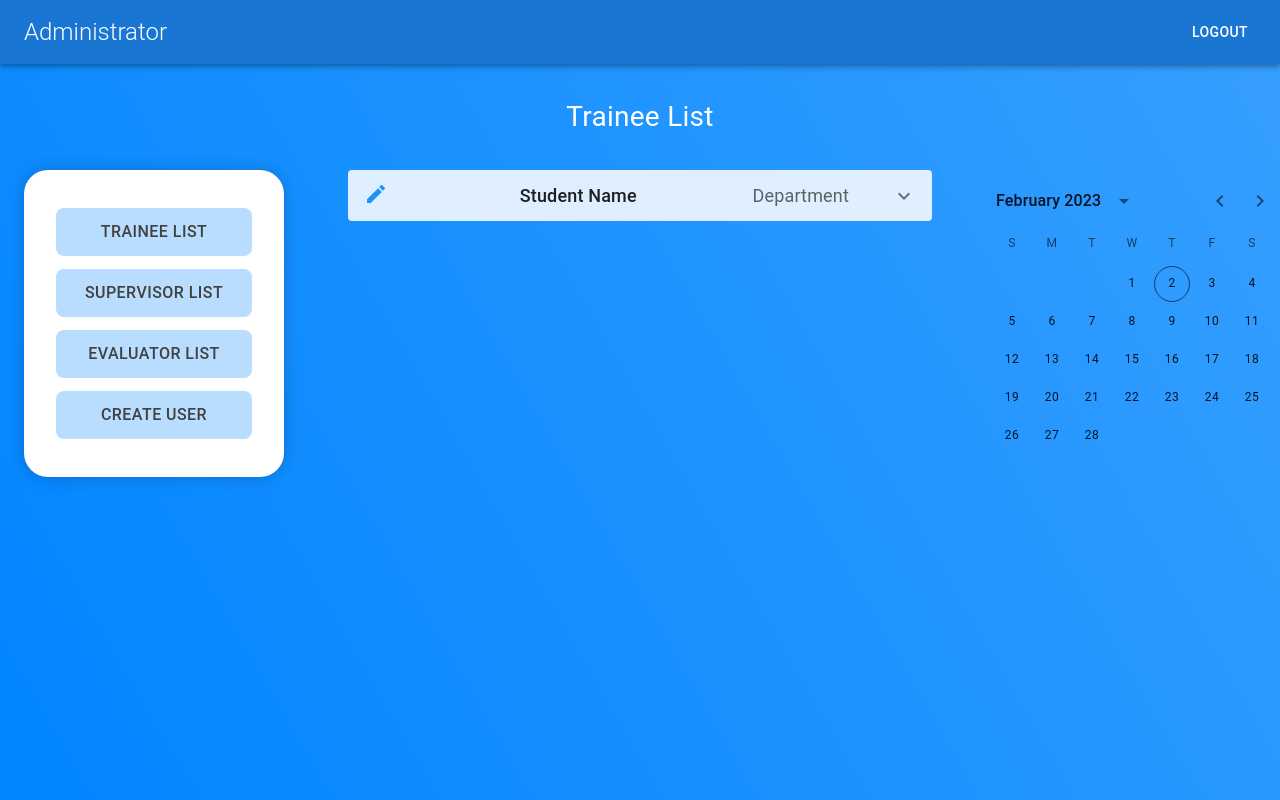
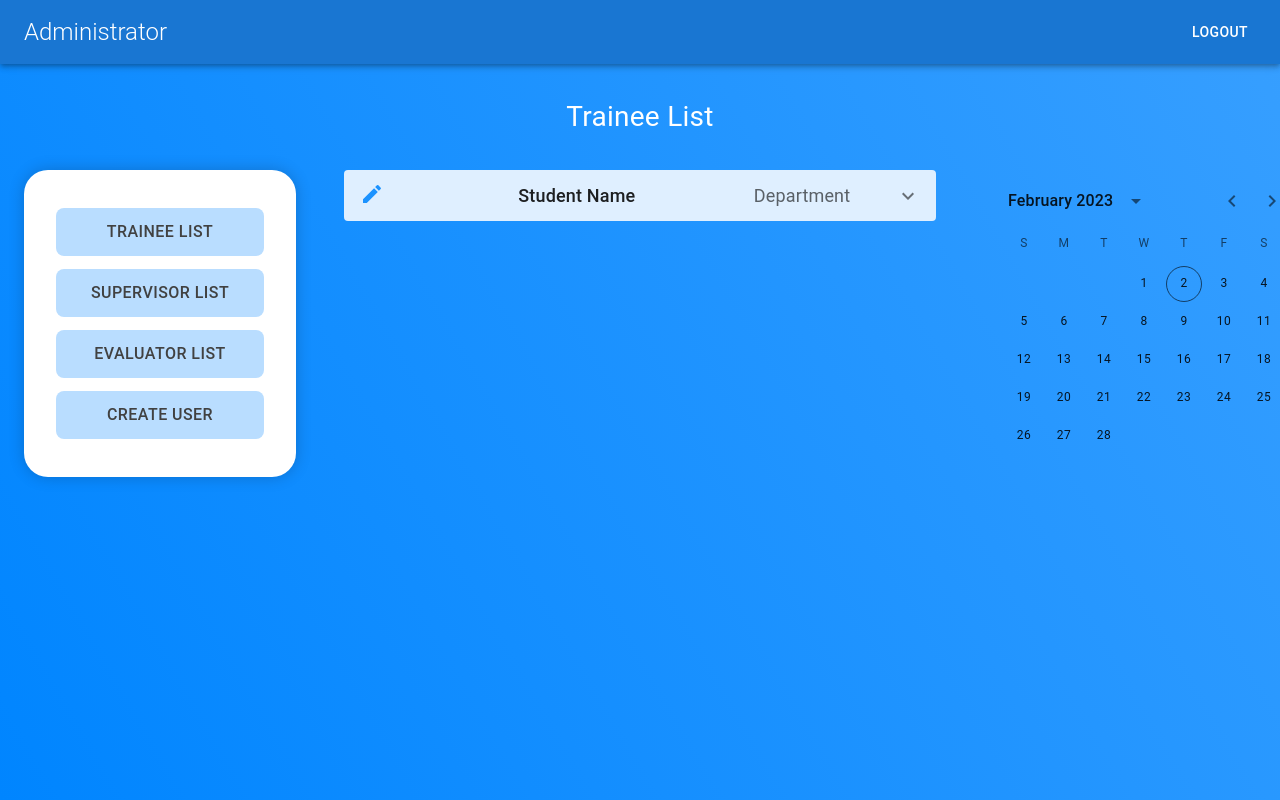
Before and after one commit to z1nc0r3/online-journal-project-frontend, a React (Create React App) app: page /admin/trainee_list in a window 1280 px wide. Shown: the top 800 px of the page. Built offline with nearby package versions, Linux system fonts and the light colour scheme.

Commit message:
Main Layout update

```diff
--- a/src/layout/components/Layout.jsx
+++ b/src/layout/components/Layout.jsx
@@ -5,9 +5,10 @@ import AdminHeader from "./admin/AdminHeader";
 import AdminLeftWidget from "./admin/LeftWidget";
 import AdminTraineeList from "./admin/TraineeList";
 import CssBaseline from "@mui/material/CssBaseline";
-import { LocalizationProvider } from '@mui/x-date-pickers/LocalizationProvider';
-import { AdapterDayjs } from '@mui/x-date-pickers/AdapterDayjs';
-import { DateCalendar } from '@mui/x-date-pickers/DateCalendar';
+import { LocalizationProvider } from "@mui/x-date-pickers/LocalizationProvider";
+import { AdapterDayjs } from "@mui/x-date-pickers/AdapterDayjs";
+import { DateCalendar } from "@mui/x-date-pickers/DateCalendar";
+import "../../assets/css/main.css";
 
 function Layout(props) {
 	if (props.layout.includes("admin_trainee")) {
@@ -21,17 +22,19 @@ function Layout(props) {
 						Trainee List
 					</Typography>
 
-					<Grid container spacing={2}>
-						<Grid item xs={3}>
+					<Grid container className="trainee_list_main_grid">
+						<Grid item lg={3}>
 							<AdminLeftWidget />
 						</Grid>
-						<Grid item xs={6}>
+						<Grid item lg={6}>
 							<AdminTraineeList />
 						</Grid>
-						<Grid item xs={3}>
-							<LocalizationProvider dateAdapter={AdapterDayjs}>
-								<DateCalendar readOnly/>
-							</LocalizationProvider>
+						<Grid item lg={2.2}>
+							<Container className="calendar_container">
+								<LocalizationProvider dateAdapter={AdapterDayjs}>
+									<DateCalendar readOnly />
+								</LocalizationProvider>
+							</Container>
 						</Grid>
 					</Grid>
 				</Container>
```
